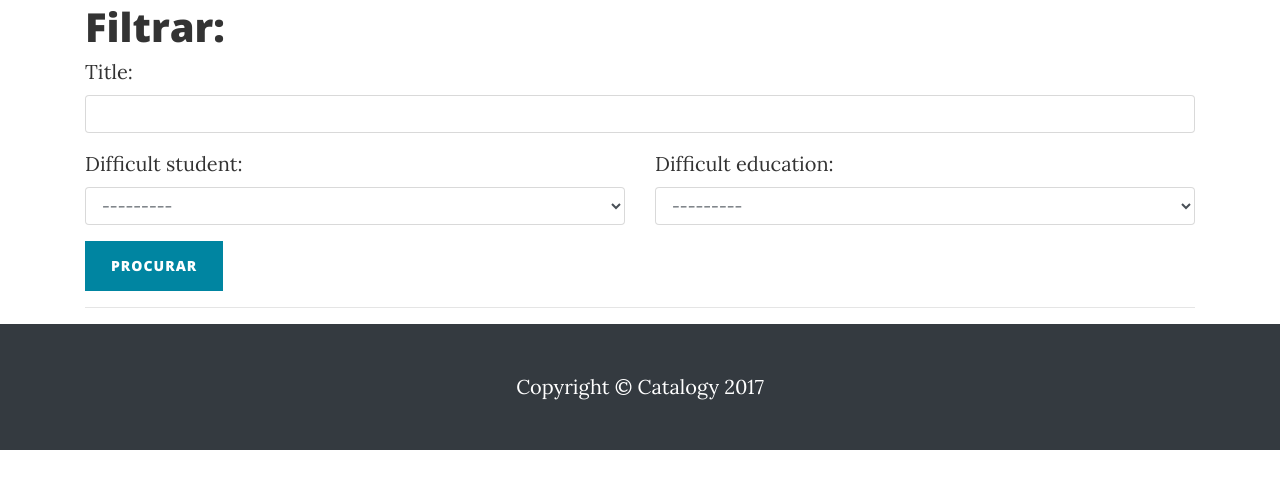
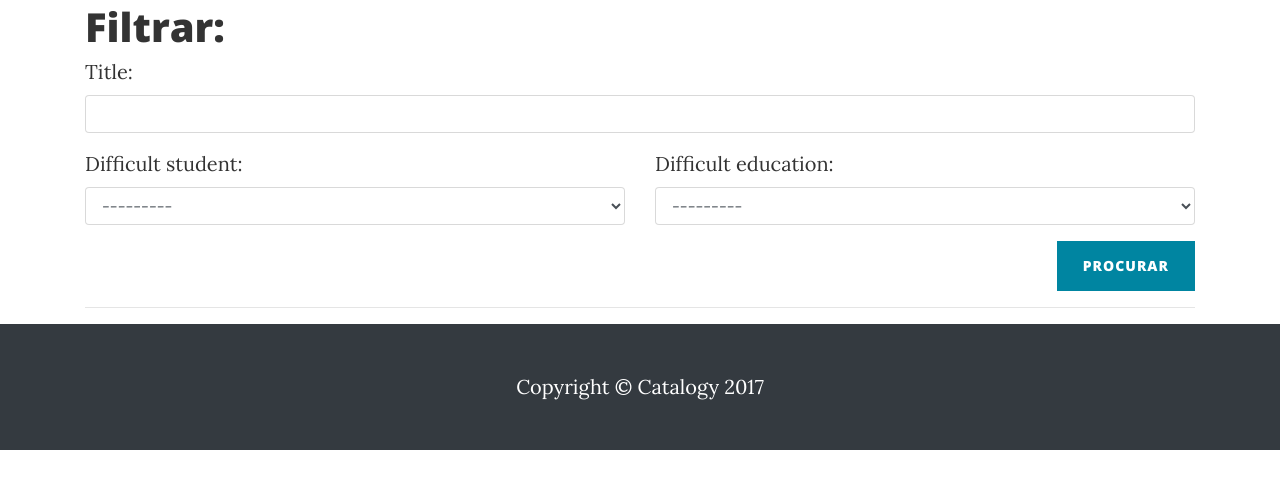
Before and after one commit to capmayer/catalogo_project, a Django app: a page that uses resources/templates/resources/resource_list.html in a window 1280 px wide. Shown: the part 100-589 px from the top of the page. Run offline with Django 3.2, Linux system fonts and the light colour scheme; data that the repository does not hold is empty; some libraries are stand-ins or nearby versions.

Commit message:
Fixed filter button align

```diff
--- a/resources/static/resources/css/resources.css
+++ b/resources/static/resources/css/resources.css
@@ -366,3 +366,9 @@ form .form-group:first-child .floating-label-form-group {
   .my-image-container {
     text-align: center;
   }
+
+  .buttons {
+    display: flex;
+    justify-content: flex-end;
+    margin-bottom: 15px;
+  }
--- a/resources/templates/resources/resource_list.html
+++ b/resources/templates/resources/resource_list.html
@@ -21,9 +21,9 @@
               {% render_field resource_filter.form.difficult_education class="form-control" %}
             </div>
           </div>
-          <button type="submit" class="btn btn-primary"> <span class="glyphicon glyphicon-search"></span>Procurar</button>
-
-
+          <div class="buttons">
+            <button type="submit" class="btn btn-primary">Procurar</button>
+          </div>
       </form>
       <hr>
       <!-- Page Heading -->
```
